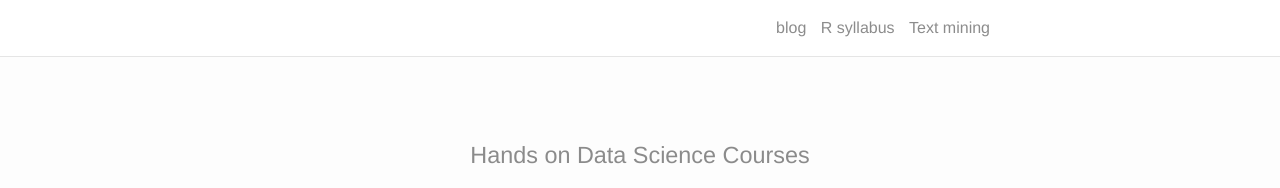
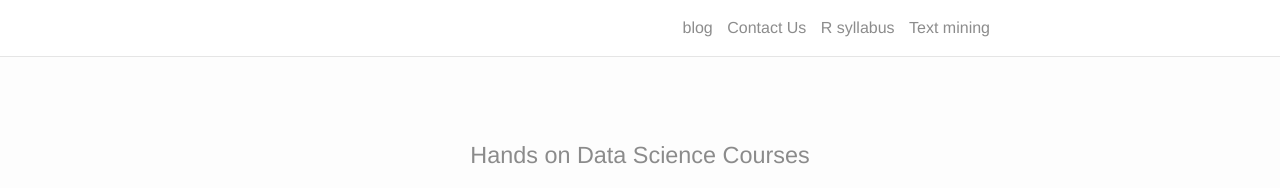
Before and after one commit to machinelearningfun/machinelearningfun.github.io, a Jekyll site: the page built from index.html, in a window 1280 px wide. Shown: the top 188 px of the page. Built offline with Jekyll 4.4.1, drawn with Linux system fonts in a browser that asks for light colours; nearby versions of some CDN libraries; the list of posts is cut into pages by our own code.

```diff
--- a/contactme.md
+++ b/contactme.md
@@ -1,12 +1,14 @@
 ---
 layout: post
 permalink: /Contact/
+title:   Contact Us
+description:
 ---
-  <h3>Contact Me</h3>
+  <h3>Contact Us</h3>
 
   <br/>
 
-  I would love to hear from you.
+  We would love to hear from you.
   <hr>
   <br/>
 
```
